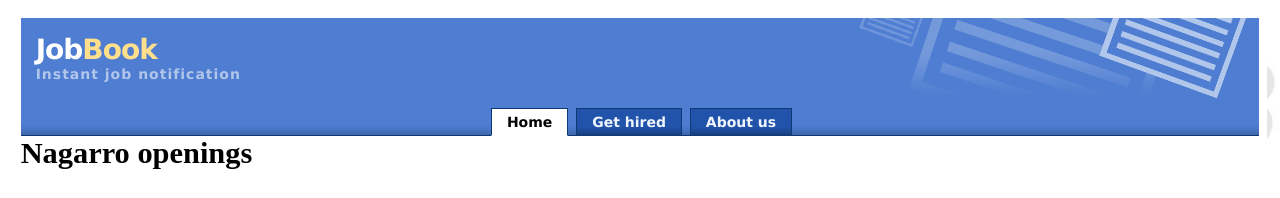
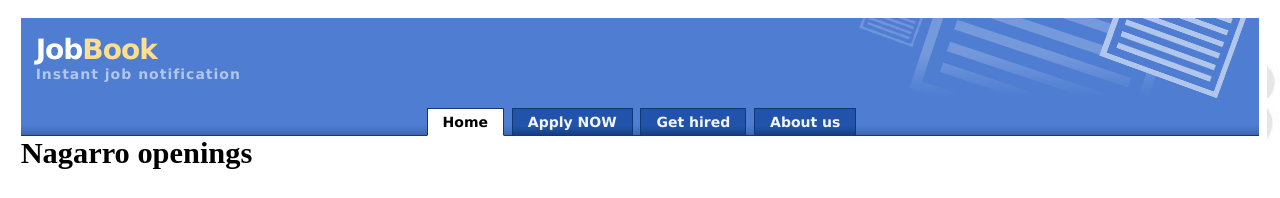
Before and after one commit to jobbookmedia/.com, a plain HTML site: page index.html in a window 1280 px wide. Shown: the top 198 px of the page. Drawn offline with Linux system fonts and the light colour scheme; files whose address does not match are found by name.

Commit message:
Update index.html

```diff
--- a/index.html
+++ b/index.html
@@ -16,6 +16,7 @@
       <ul id="navlist">
         <li id="active"><a href="" id="current">Home</a></li>
 
+        <li><a href="  https://jobbook.github.io/apply.html  " >Apply NOW</a></li>
 
         <li><a href="  https://jobbook528358797.wordpress.com  " >Get hired</a></li>
 
```
